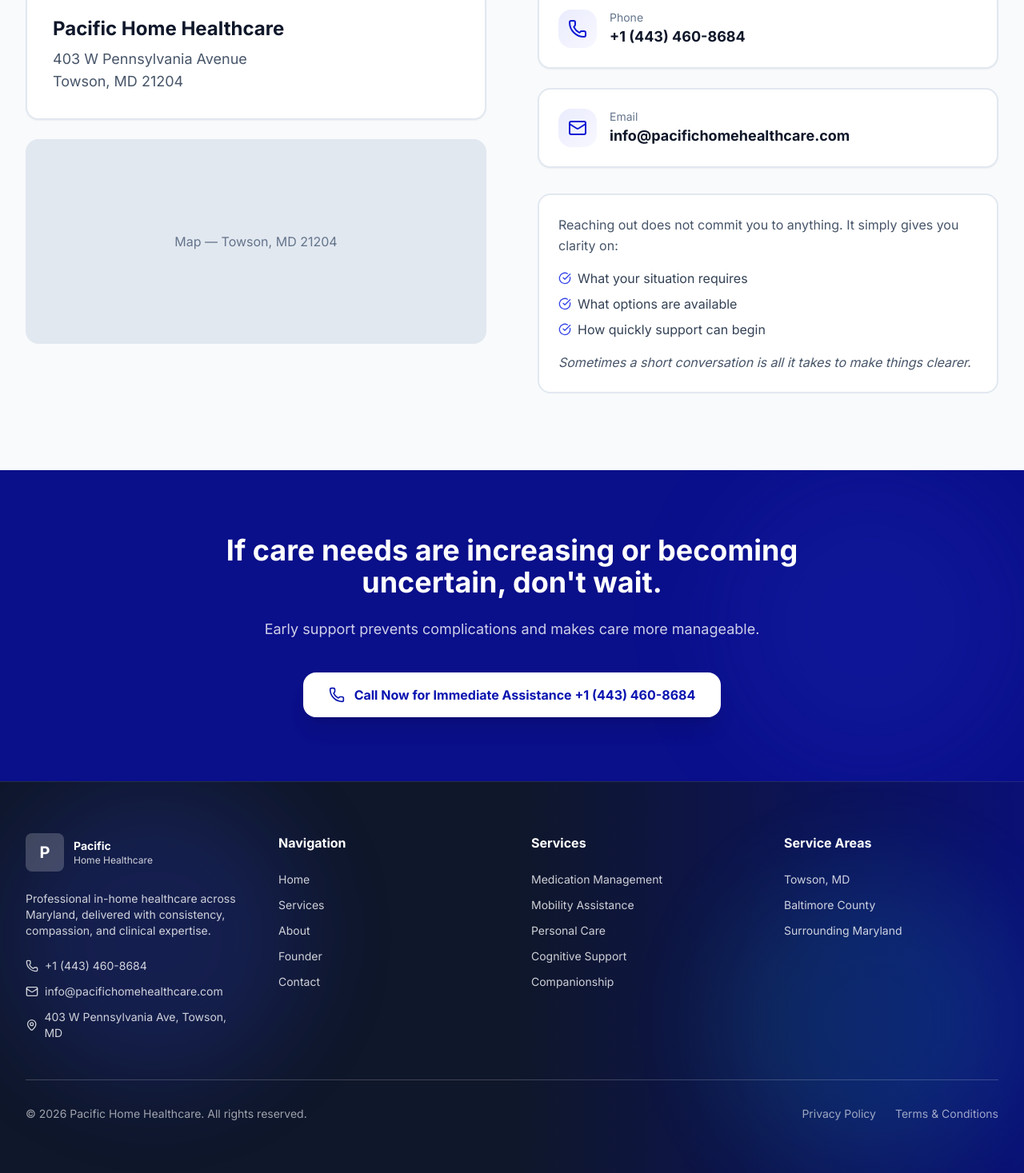
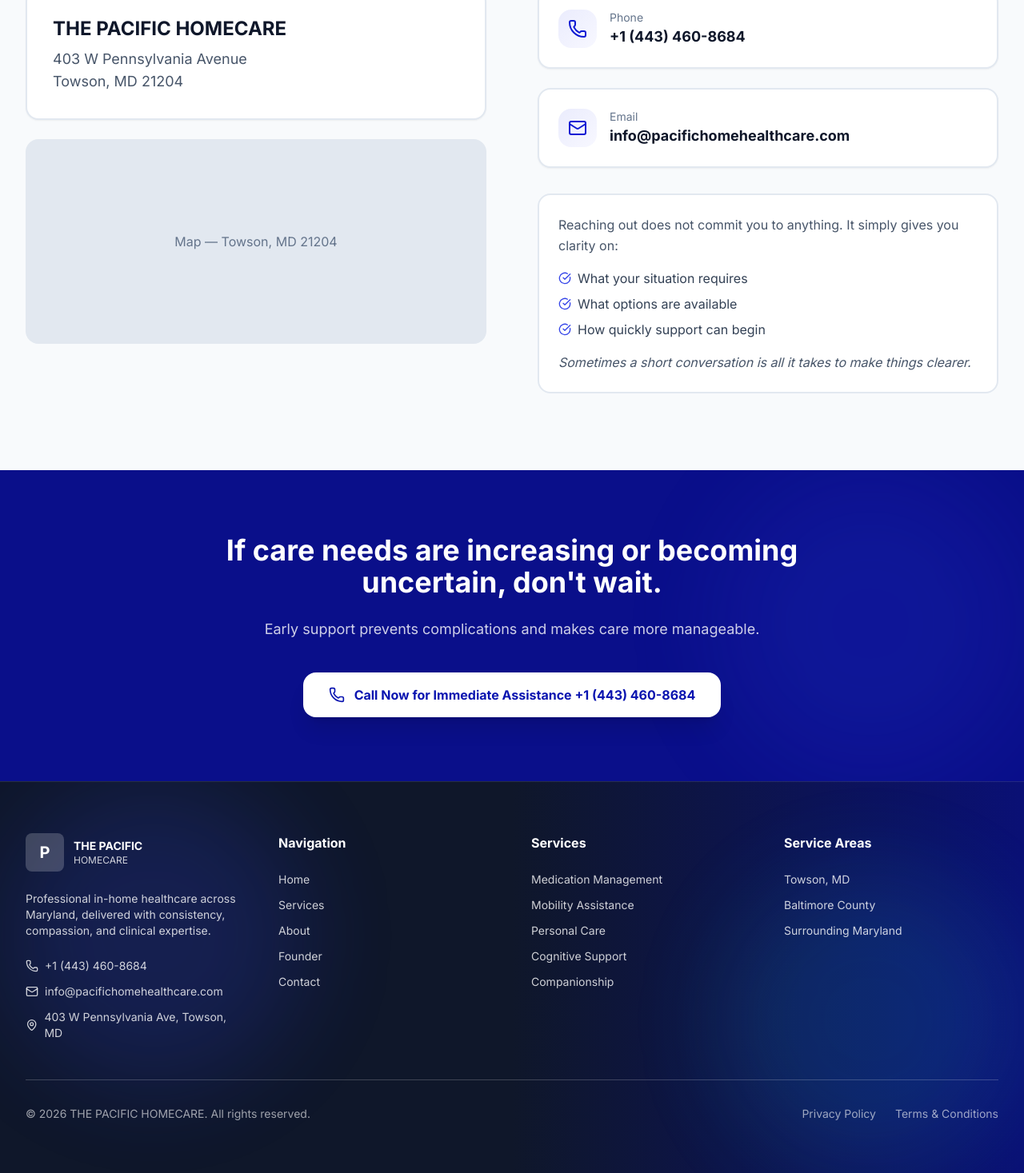
Before and after one commit to iamlekside2/pacific, a React (Vite) app: page /contact in a window 1280 px wide. Shown: the part 3805-5272 px from the top of the page at 80% size. Built offline with nearby package versions, Linux system fonts and the light colour scheme.

Commit message:
Rename company to THE PACIFIC HOMECARE across the site
Co-Authored-By: Claude Opus 4.6 (1M context) <noreply@anthropic.com>

```diff
--- a/index.html
+++ b/index.html
@@ -5,7 +5,7 @@
     <link rel="icon" type="image/svg+xml" href="/vite.svg" />
     <meta name="viewport" content="width=device-width, initial-scale=1.0" />
     <link href="https://fonts.googleapis.com/css2?family=Inter:wght@300;400;500;600;700&display=swap" rel="stylesheet">
-    <title>Pacific Home Healthcare</title>
+    <title>THE PACIFIC HOMECARE</title>
   </head>
   <body class="bg-white text-slate-800 antialiased font-sans">
     <div id="root"></div>
--- a/src/components/About.jsx
+++ b/src/components/About.jsx
@@ -28,7 +28,7 @@ export default function About() {
             <div className="relative rounded-3xl overflow-hidden shadow-xl border-2 border-slate-200 group-hover:border-blue-400 group-hover:shadow-2xl group-hover:shadow-blue-500/15 transition-all duration-500">
               <img
                 src={img71}
-                alt="Blessing Okeke – Founder, Pacific Home Healthcare"
+                alt="Blessing Okeke – Founder, THE PACIFIC HOMECARE"
                 className="w-full h-[500px] object-cover object-top group-hover:scale-105 transition-transform duration-700"
               />
               {/* Gradient overlay */}
@@ -38,7 +38,7 @@ export default function About() {
               <div className="absolute bottom-6 left-6 right-6">
                 <div className="bg-white/10 backdrop-blur-md rounded-2xl px-5 py-3 border border-white/30">
                   <p className="text-white font-bold text-lg">Blessing Okeke</p>
-                  <p className="text-blue-200 text-sm">Founder, Pacific Home Healthcare</p>
+                  <p className="text-blue-200 text-sm">Founder, THE PACIFIC HOMECARE</p>
                 </div>
               </div>
             </div>
@@ -56,7 +56,7 @@ export default function About() {
               <p className="text-sm font-bold text-blue-600 uppercase tracking-widest mb-1">Founder</p>
               <h3 className="text-3xl font-bold text-slate-900 mb-4">Blessing Okeke</h3>
               <p className="text-lg text-slate-700 leading-relaxed">
-                Pacific Home Healthcare is led by a dedicated healthcare professional focused on delivering dependable, patient-centered in-home care.
+                THE PACIFIC HOMECARE is led by a dedicated healthcare professional focused on delivering dependable, patient-centered in-home care.
               </p>
             </div>
 
--- a/src/components/ConsultationForm.jsx
+++ b/src/components/ConsultationForm.jsx
@@ -190,7 +190,7 @@ export default function ConsultationForm() {
                     </div>
 
                     <p className="text-[11px] text-slate-400 text-center leading-relaxed">
-                      By submitting, you agree to be contacted by Pacific Home Healthcare. Your information is confidential and used only for your inquiry.
+                      By submitting, you agree to be contacted by THE PACIFIC HOMECARE. Your information is confidential and used only for your inquiry.
                     </p>
                   </div>
                 )}
--- a/src/components/Footer.jsx
+++ b/src/components/Footer.jsx
@@ -14,7 +14,7 @@ export default function Footer() {
           <div className="group hover:scale-105 transition-transform duration-300">
             <div className="flex items-center gap-3 mb-6">
               <div className="w-12 h-12 bg-white/20 rounded-lg flex items-center justify-center font-bold text-xl group-hover:bg-white/30 transition-colors">P</div>
-              <div><p className="text-sm font-bold">Pacific</p><p className="text-xs text-white/80">Home Healthcare</p></div>
+              <div><p className="text-sm font-bold">THE PACIFIC</p><p className="text-xs text-white/80">HOMECARE</p></div>
             </div>
             <p className="text-white/80 text-sm mb-6">Professional in-home healthcare across Maryland, delivered with consistency, compassion, and clinical expertise.</p>
             <div className="space-y-3 text-sm">
@@ -61,7 +61,7 @@ export default function Footer() {
         </div>
 
         <div className="border-t border-white/20 pt-8 flex flex-col md:flex-row justify-between items-center gap-4 animate-fade-in-up">
-          <p className="text-white/60 text-sm">&copy; 2026 Pacific Home Healthcare. All rights reserved.</p>
+          <p className="text-white/60 text-sm">&copy; 2026 THE PACIFIC HOMECARE. All rights reserved.</p>
           <div className="flex gap-6 text-sm">
             <a href="#" className="text-white/60 hover:text-white transition-colors hover:scale-110">Privacy Policy</a>
             <a href="#" className="text-white/60 hover:text-white transition-colors hover:scale-110">Terms & Conditions</a>
--- a/src/components/Navbar.jsx
+++ b/src/components/Navbar.jsx
@@ -42,7 +42,7 @@ export default function Navbar() {
         <div className="flex justify-between items-center h-20">
           {/* Logo */}
           <Link to="/" className="flex items-center hover:opacity-80 transition-opacity">
-            <img src={logo} alt="Pacific Home Healthcare" className="h-14 w-auto" />
+            <img src={logo} alt="THE PACIFIC HOMECARE" className="h-14 w-auto" />
           </Link>
 
           {/* Desktop Menu */}
--- a/src/components/Testimonials.jsx
+++ b/src/components/Testimonials.jsx
@@ -21,7 +21,7 @@ const testimonials = [
   {
     name: 'Patricia Oakley',
     role: 'Family of Care Recipient',
-    text: 'We were overwhelmed with caregiving. Pacific stepped in and gave us breathing room while ensuring excellent care. Highly recommend.',
+    text: 'We were overwhelmed with caregiving. The Pacific Homecare stepped in and gave us breathing room while ensuring excellent care. Highly recommend.',
     rating: 5,
     avatar: img74,
   },
--- a/src/pages/AboutPage.jsx
+++ b/src/pages/AboutPage.jsx
@@ -37,7 +37,7 @@ export default function AboutPage() {
             Care Built on Professional Responsibility and Personal Commitment
           </h1>
           <p className="text-lg text-blue-100/80 max-w-2xl mx-auto leading-relaxed mb-10">
-            Pacific Home Healthcare provides structured, dependable in-home care designed to support safety, stability, and dignity for individuals and the families who rely on us.
+            THE PACIFIC HOMECARE provides structured, dependable in-home care designed to support safety, stability, and dignity for individuals and the families who rely on us.
           </p>
           <div className="flex flex-col sm:flex-row gap-4 justify-center">
             <a href="tel:+14434608684" className="group inline-flex items-center justify-center gap-3 px-8 py-4 bg-gradient-to-r from-blue-500 via-blue-600 to-blue-700 text-white rounded-2xl font-bold shadow-2xl shadow-blue-500/50 hover:shadow-blue-500/80 hover:scale-105 hover:-translate-y-1 transition-all duration-300 border border-white/20">
@@ -54,7 +54,7 @@ export default function AboutPage() {
       <section className="py-24 bg-white">
         <div className="max-w-4xl mx-auto px-4 sm:px-6 lg:px-8">
           <h2 className="text-4xl lg:text-5xl font-bold text-slate-900 mb-8">WHO WE ARE</h2>
-          <p className="text-lg text-slate-600 leading-relaxed mb-4">Pacific Home Healthcare is a residential healthcare provider focused on delivering consistent, high-quality in-home care for individuals who require daily support.</p>
+          <p className="text-lg text-slate-600 leading-relaxed mb-4">THE PACIFIC HOMECARE is a residential healthcare provider focused on delivering consistent, high-quality in-home care for individuals who require daily support.</p>
           <p className="text-lg text-slate-600 leading-relaxed mb-4">We work with families navigating:</p>
           <ul className="space-y-2 mb-6">
             {['Recovery after hospital discharge', 'Ongoing health conditions', 'Age-related decline', 'Increasing care needs at home'].map(item => (
@@ -144,14 +144,14 @@ export default function AboutPage() {
               <div className="relative rounded-3xl overflow-hidden shadow-xl border-2 border-slate-200 group-hover:border-blue-400 group-hover:shadow-2xl group-hover:shadow-blue-500/15 transition-all duration-500">
                 <img
                   src={img71}
-                  alt="Blessing Okeke – Founder, Pacific Home Healthcare"
+                  alt="Blessing Okeke – Founder, THE PACIFIC HOMECARE"
                   className="w-full h-[500px] object-cover object-top group-hover:scale-105 transition-transform duration-700"
                 />
                 <div className="absolute inset-0 bg-gradient-to-t from-slate-900/60 via-transparent to-transparent" />
                 <div className="absolute bottom-6 left-6 right-6">
                   <div className="bg-white/10 backdrop-blur-md rounded-2xl px-5 py-3 border border-white/30">
                     <p className="text-white font-bold text-lg">Blessing Okeke</p>
-                    <p className="text-blue-200 text-sm">Founder, Pacific Home Healthcare</p>
+                    <p className="text-blue-200 text-sm">Founder, THE PACIFIC HOMECARE</p>
                   </div>
                 </div>
               </div>
@@ -159,7 +159,7 @@ export default function AboutPage() {
             <div className="space-y-8">
               <p className="text-sm font-bold text-blue-600 uppercase tracking-widest">Founder Profile</p>
               <h2 className="text-4xl font-bold text-slate-900">Blessing Okeke</h2>
-              <p className="text-lg text-slate-700 leading-relaxed">Pacific Home Healthcare is led by a dedicated healthcare professional focused on delivering dependable, patient-centered in-home care.</p>
+              <p className="text-lg text-slate-700 leading-relaxed">THE PACIFIC HOMECARE is led by a dedicated healthcare professional focused on delivering dependable, patient-centered in-home care.</p>
               <p className="text-lg text-slate-700 leading-relaxed border-l-4 border-blue-500 pl-6 bg-blue-50/50 py-4 rounded-r-xl italic">
                 Care is structured to be consistent, responsive, and reliable so families are not left managing uncertainty on their own.
               </p>
--- a/src/pages/ContactPage.jsx
+++ b/src/pages/ContactPage.jsx
@@ -188,7 +188,7 @@ export default function ContactPage() {
                 </button>
 
                 <p className="text-xs text-slate-500 text-center leading-relaxed">
-                  By submitting this form, you agree to be contacted by Pacific Home Healthcare regarding your request. This may include phone calls, text messages, or email using the information you provided. Your information will be kept confidential and used only to respond to your inquiry and coordinate care.
+                  By submitting this form, you agree to be contacted by THE PACIFIC HOMECARE regarding your request. This may include phone calls, text messages, or email using the information you provided. Your information will be kept confidential and used only to respond to your inquiry and coordinate care.
                 </p>
               </form>
             </div>
@@ -225,7 +225,7 @@ export default function ContactPage() {
             <div>
               <h2 className="text-4xl font-bold text-slate-900 mb-8">Our Location</h2>
               <div className="bg-white rounded-2xl p-8 border-2 border-slate-200 shadow-sm mb-6">
-                <h3 className="text-2xl font-bold text-slate-900 mb-2">Pacific Home Healthcare</h3>
+                <h3 className="text-2xl font-bold text-slate-900 mb-2">THE PACIFIC HOMECARE</h3>
                 <p className="text-lg text-slate-600">403 W Pennsylvania Avenue<br />Towson, MD 21204</p>
               </div>
               <div className="bg-slate-200 rounded-2xl h-64 flex items-center justify-center">
--- a/src/pages/ServicesPage.jsx
+++ b/src/pages/ServicesPage.jsx
@@ -227,7 +227,7 @@ export default function ServicesPage() {
       <section className="py-24 bg-primary text-white relative overflow-hidden">
         <div className="absolute inset-0 opacity-5" style={{backgroundImage: 'repeating-linear-gradient(45deg, transparent, transparent 10px, rgba(255,255,255,.1) 10px, rgba(255,255,255,.1) 20px)'}} />
         <div className="max-w-4xl mx-auto px-4 sm:px-6 lg:px-8 relative z-10">
-          <h2 className="text-4xl font-bold mb-8">Why Families Choose Pacific Home Healthcare</h2>
+          <h2 className="text-4xl font-bold mb-8">Why Families Choose THE PACIFIC HOMECARE</h2>
           <ul className="space-y-3 mb-8">
             {whyChoose.map(item => (
               <li key={item} className="flex items-center gap-3 text-white/90 text-lg"><CheckCircle className="w-5 h-5 flex-shrink-0" /> {item}</li>
```
Also changed, not shown: .claude/launch.json.
